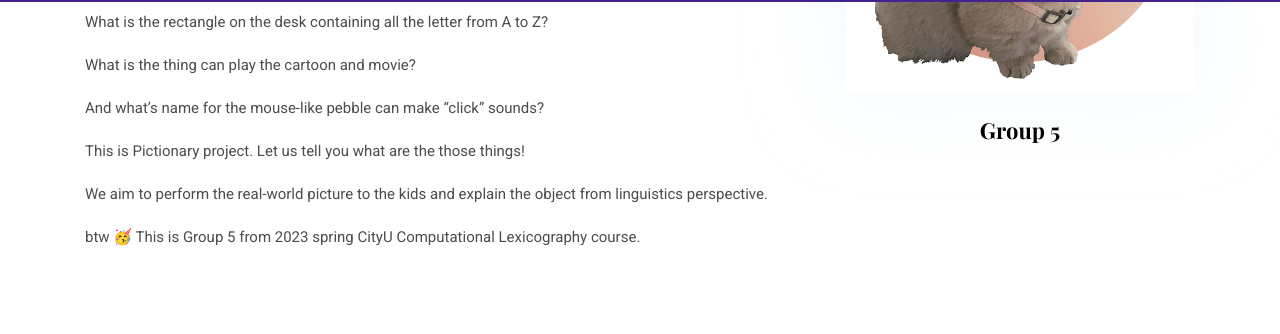
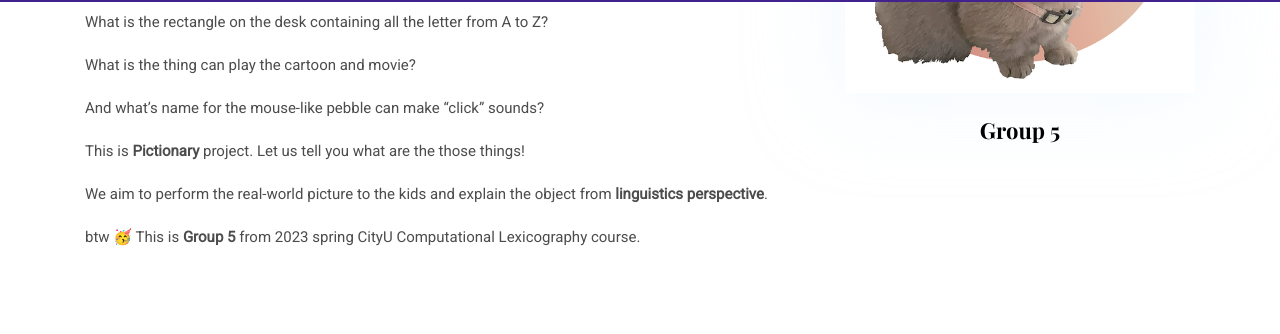
Before and after one commit to a1g5/a1g5.github.io, a Jekyll site: the page built from _pages/about.md, in a window 1280 px wide and 900 px high, scrolled down 488 px. Shown: the part 118-452 px from the top of the window. Built offline with Jekyll 4.4.1, drawn with Linux system fonts in a browser that asks for light colours.

```diff
--- a/_pages/about.md
+++ b/_pages/about.md
@@ -14,8 +14,8 @@ What is the thing can play the cartoon and movie?
 
 And what's name for the mouse-like pebble can make "click" sounds?
 
-This is Pictionary project. Let us tell you what are the those things!
+This is <B>Pictionary</B> project. Let us tell you what are the those things!
 
-We aim to perform the real-world picture to the kids and explain the object from linguistics perspective.
+We aim to perform the real-world picture to the kids and explain the object from <B>linguistics perspective</B>.
 
-btw 🥳 This is Group 5 from 2023 spring CityU Computational Lexicography course.
+btw 🥳 This is <B>Group 5</B> from 2023 spring CityU Computational Lexicography course.
```
